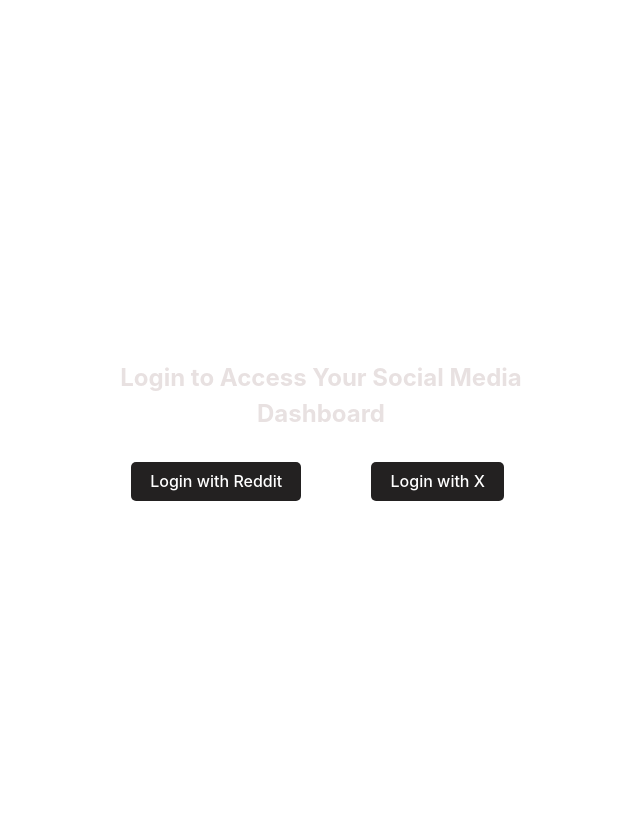
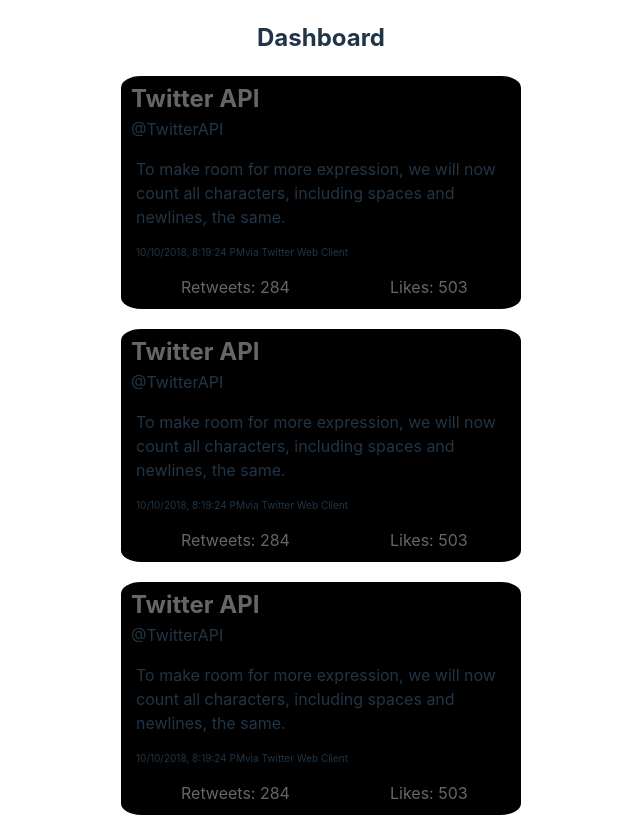
Before and after one commit to JimmyChen760/media-comb, a React (Vite) app in the folder HawkHacks/frontend/: page / in a window 1280 px wide. Shown: the whole page, without its empty margins (319-959 px from the left). Built offline with nearby package versions, Linux system fonts and the light colour scheme.

Commit message:
added twitter post styling

```diff
--- a/HawkHacks/frontend/package.json
+++ b/HawkHacks/frontend/package.json
@@ -11,7 +11,8 @@
   },
   "dependencies": {
     "react": "^18.2.0",
-    "react-dom": "^18.2.0"
+    "react-dom": "^18.2.0",
+    "react-router-dom": "^6.23.1"
   },
   "devDependencies": {
     "@types/react": "^18.2.66",
--- a/HawkHacks/frontend/src/App.css
+++ b/HawkHacks/frontend/src/App.css
@@ -5,36 +5,116 @@
 
 }
 
-.login {
+/* .login {
   /* position:absolute ; */
-  align-items: center;
+  /* align-items: center;
   top: 50%;
   left: 50%;
   margin: auto;
   width: 500px;
   height: 100px;
-}
+} */
 
-.login h2 {
+/* .login h2 {
   color: #e8e1e1;
   text-align: center;
-}
+} */
 
 
 
 .login-button{
   display: inline;
   justify-content: space-between;
-  margin-left: 60px;
+  margin-left: 50px;
   margin-right: 10px;
   font-size: 16px;
   cursor: pointer;
   margin-top: 10px;
-  background-color: #232121; /* Green background */
-  color: white; /* White text */
-  border: none; /* No borders */
-  border-radius: 5px; /* Rounded corners */
+  background-color: #232121;
+  color: white;
+  border: none;
+  border-radius: 5px;
 }
+
+.login {
+  display: flex;
+  flex-direction: column;
+  align-items: flex-start;
+  justify-content: center;
+  height: 100vh;
+  align-items: center;
+}
+
+.login > h1 {
+  font-size: 40px;
+  padding-bottom: 10px;
+  text-shadow: 2px 2px 4px rgba(0, 0, 0, 0.2);
+}
+
+.login > p > a {
+  color: rgb(162, 162, 162);
+}
+
+.login > p {
+  padding-top: 5px;
+  font-size: 20px;
+}
+
+.login-form-textbox {
+  background-color: white;
+  padding: 5px;
+  margin: 5px;
+  border: 1px solid black;
+  border-radius: 6px;
+  box-shadow: 0px 4px 8px rgba(0, 0, 0, 0.2);
+
+  height: 45px;
+  width: 250px;
+}
+
+.login-form-textbox::placeholder {
+  font-size: 22px;
+}
+
+.login-form-submit {
+  border: 1px solid black;
+  border-radius: 6px;
+  height: 34px;
+  width: 150px;
+  font-size: 22px;
+  margin: 5px;
+  background-color: white;
+  transition: background-color 0.2s ease;
+  box-shadow: 0px 4px 8px rgba(0, 0, 0, 0.2);
+}
+
+/* button:hover {
+  background-color: #686868;
+  color: white
+} */
+
+.header {
+  font-size: 36px;
+  margin: 10px;
+  /* background: linear-gradient(45deg, #f06, #9f6); */
+  position: absolute;
+  border-bottom: 2px solid #333;
+  text-shadow: 2px 2px 4px rgba(0, 0, 0, 0.35);
+  /* color: transparent; */
+}
+
+.register-form-unidropdown {
+  background-color: white;
+  padding: 5px;
+  margin: 5px;
+  border: 1px solid black;
+  border-radius: 6px;
+  box-shadow: 0px 4px 8px rgba(0, 0, 0, 0.2);
+
+  height: 34px;
+  width: 250px;
+}
+
 
 #twitter-button:hover {
   background-color: #3282c3; /* Darker green background on hover */
@@ -48,7 +128,7 @@
   /* background-color: #45a049; */
   box-shadow: 0 2px #666; /* Push down shadow on click */
   transform: translateY(2px); /* Slightly push the button down */
-}
+} */ */
 
 .dashboard{
   align-items:center;
@@ -61,7 +141,7 @@
 
 .dashboard-wall{
   /* background-color: white; */
-  outline:0.5px solid white;
+  /* outline:0.5px solid white; */
   width:400px;
   height: 800px;
 }
@@ -78,3 +158,54 @@
   background-color: white;
   opacity: 50%;
 }
+
+.post{
+  background-color: black;
+  border: 1px, black;
+  border-radius: 5%;
+  margin-bottom: 20px;
+}
+
+.author{
+  color: #666;
+  margin:auto;
+  padding-left: 10px;
+  padding-top:5px;
+}
+
+.screen-name{
+  padding-left: 10px;
+}
+
+.post-info{
+  font-size: 10px;
+  padding-left:15px;
+}
+
+.post-stats{
+  padding-top: 15px;
+  padding-bottom: 10px;
+  margin-left: 60px;
+
+}
+
+.likes{
+  margin-left: 100px;
+  color: #666;
+
+}
+
+
+.retweets{
+  color: #666;
+}
+
+.content{
+  padding-left: 15px;
+  padding-right: 15px;
+}
+
+.dashboard{
+  margin: auto;
+  justify-content: space-between;
+}
--- a/HawkHacks/frontend/src/App.jsx
+++ b/HawkHacks/frontend/src/App.jsx
@@ -4,11 +4,12 @@
 import './App.css';
 
 function App() {
-  const [isAuthenticated, setIsAuthenticated] = useState(false);
+  const [isAuthenticated, setIsAuthenticated] = useState(true);
 
   return (
     <div className="App">
       {!isAuthenticated ? <Login setIsAuthenticated={setIsAuthenticated} /> : <Dashboard />}
+
     </div>
   );
 }
--- a/HawkHacks/frontend/src/components/Dashboard.jsx
+++ b/HawkHacks/frontend/src/components/Dashboard.jsx
@@ -2,15 +2,41 @@
 import Post from './Post.jsx';
 
 
+var post1 = {
+  "created_at": "Wed Oct 10 20:19:24 +0000 2018",
+  "id": 1050118621198921728,
+  "id_str": "1050118621198921728",
+  "text": "To make room for more expression, we will now count all characters, including spaces and newlines, the same.",
+  "truncated": false,
+  "entities": {
+      "hashtags": [],
+      "symbols": [],
+      "user_mentions": [],
+      "urls": []
+  },
+  "source": "<a href=\"http://twitter.com\" rel=\"nofollow\">Twitter Web Client</a>",
+  "user": {
+      "id": 6253282,
+      "id_str": "6253282",
+      "name": "Twitter API",
+      "screen_name": "TwitterAPI",
+      "location": "San Francisco, CA",
+      "description": "The Real Twitter API. Tweets about API changes, service issues and our Developer Platform.",
+      "url": "https://t.co/8IkCzCDr19",
+      "profile_image_url_https": "https://pbs.twimg.com/profile_images/942858479592554497/BbazLO9L_normal.jpg"
+  },
+  "retweet_count": 284,
+  "favorite_count": 503
+};
 function Dashboard() {
   return (
 
     <div className="dashboard">
       <div className = "dashboard-wall">
       <h2 id="dashboard-title">Dashboard</h2>
-      <Post/>
-      <Post/>
-      <Post/>
+      <Post className = "post-box" post={post1} />
+      <Post  className = "post-box" post={post1} />
+      <Post  className = "post-box" post={post1} />
       </div>
 
     </div>
--- a/HawkHacks/frontend/src/components/Login.jsx
+++ b/HawkHacks/frontend/src/components/Login.jsx
@@ -1,8 +1,9 @@
 import React from 'react';
+import Dashboard from './Dashboard.jsx'; // Adjust the path as necessary
 
-function Login({ setIsAuthenticated }) {
+function Login() {
   const handleRedditLogin = () => {
-    // Placeholder for Facebook/Instagram OAuth logic
+    // Placeholder for Reddit OAuth logic
     console.log('Initiate Reddit login');
     setIsAuthenticated(true);
   };
@@ -13,12 +14,35 @@
     setIsAuthenticated(true);
   };
 
+
   return (
-    <div className="login">
-      <h2>Login to Access Your Social Media Dashboard</h2>
-      <button id = "reddit-button" className = "login-button" onClick={handleRedditLogin}>Login with Reddit</button>
-      <button id = "twitter-button" className = "login-button" onClick={handleTwitterLogin}>Login with X</button>
+
+    <div>
+<form className='login'>
+    <h1>Create an Account!</h1>
+    <label for="username">username:</label>
+    <input type="text"
+        name="username"
+        placeholder="username"
+        className="login-form-textbox" />
+    <label for="password">password:</label>
+    <input type="password"
+        name="password"
+        placeholder="password"
+        className="login-form-textbox" />
+    <input type="password"
+        name="password"
+        placeholder="re-enter password"
+        className="login-form-textbox" />
+
+      <div>
+      </div>
+  </form>
+    <button id = "reddit-button" className = "login-button" onClick={handleRedditLogin}>Connect with Reddit</button>
+    <button id = "twitter-button" className = "login-button" onClick={handleTwitterLogin}>Connect with X</button>
     </div>
+
+
   );
 }
 
--- a/HawkHacks/frontend/src/components/Post.jsx
+++ b/HawkHacks/frontend/src/components/Post.jsx
@@ -1,10 +1,37 @@
 import React from 'react';
 
-function Post() {
+function Post({post}) {
+  const {
+    created_at,
+    text,
+    user,
+    retweet_count,
+    favorite_count,
+    source
+} = post;
+
+const cleanSource = (html) => {
+  const doc = new DOMParser().parseFromString(html, 'text/html');
+  return doc.body.textContent || "";
+};
+
   return (
-    <div className = "dashboard-post">
-    <p id =  "post-info">This is a post</p>
-  </div>
+    <div className="post">
+    <div className="post-header">
+        {/* <img src={user.profile_image_url_https} alt={user.name} className="profile-image" /> */}
+        <h2 className="author">{user.name}</h2>
+        <span className="screen-name">@{user.screen_name}</span>
+    </div>
+    <p className="content">{text}</p>
+    <div className="post-info">
+        <span className="date-posted">{new Date(created_at).toLocaleString()}</span>
+        <span className="source">via {cleanSource(source)}</span>
+    </div>
+    <div className="post-stats">
+        <span className="retweets">Retweets: {retweet_count}</span>
+        <span className="likes">Likes: {favorite_count}</span>
+    </div>
+</div>
 
   );
 }
```
Also changed, not shown: 1 other file (tests, documents, lock files or other folders).
